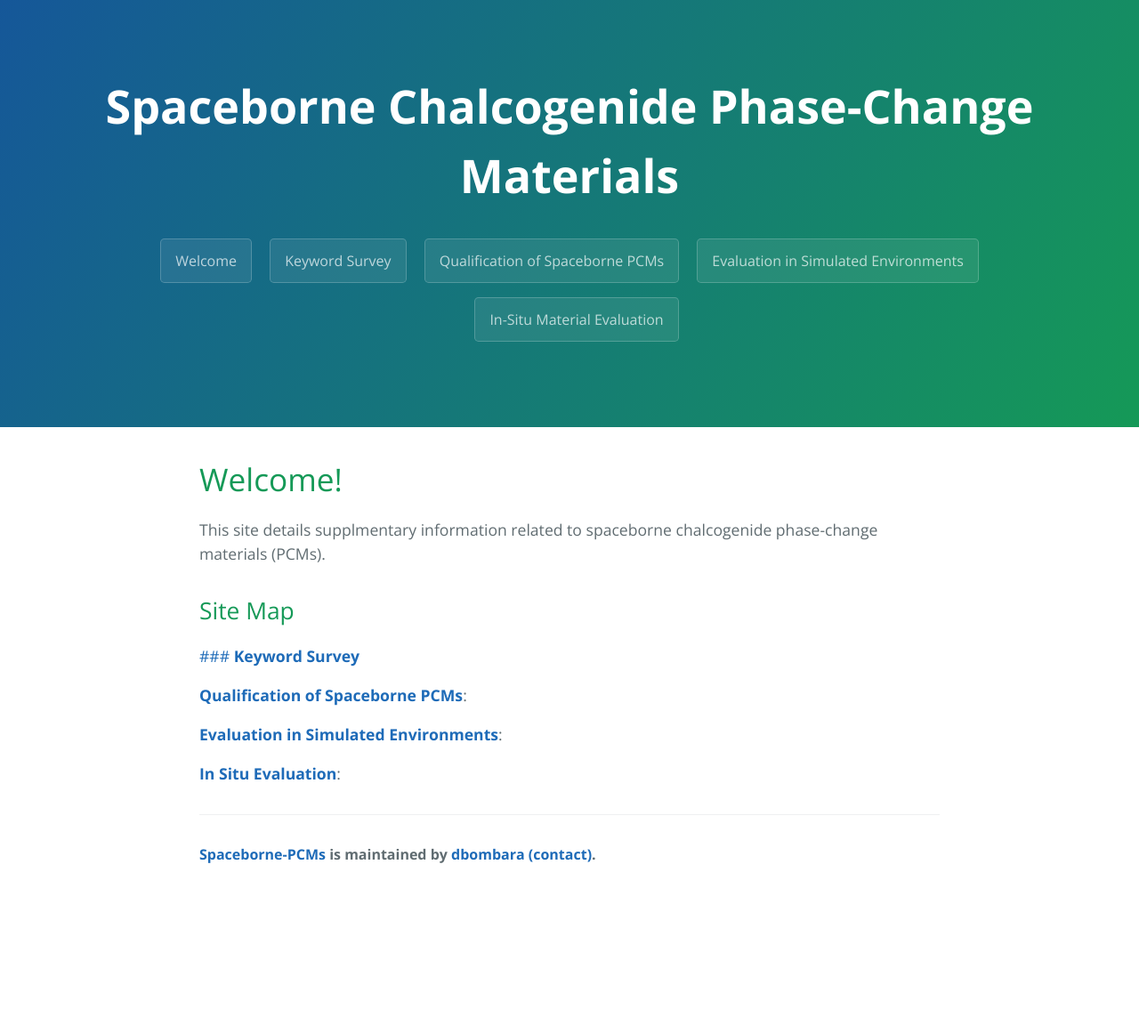
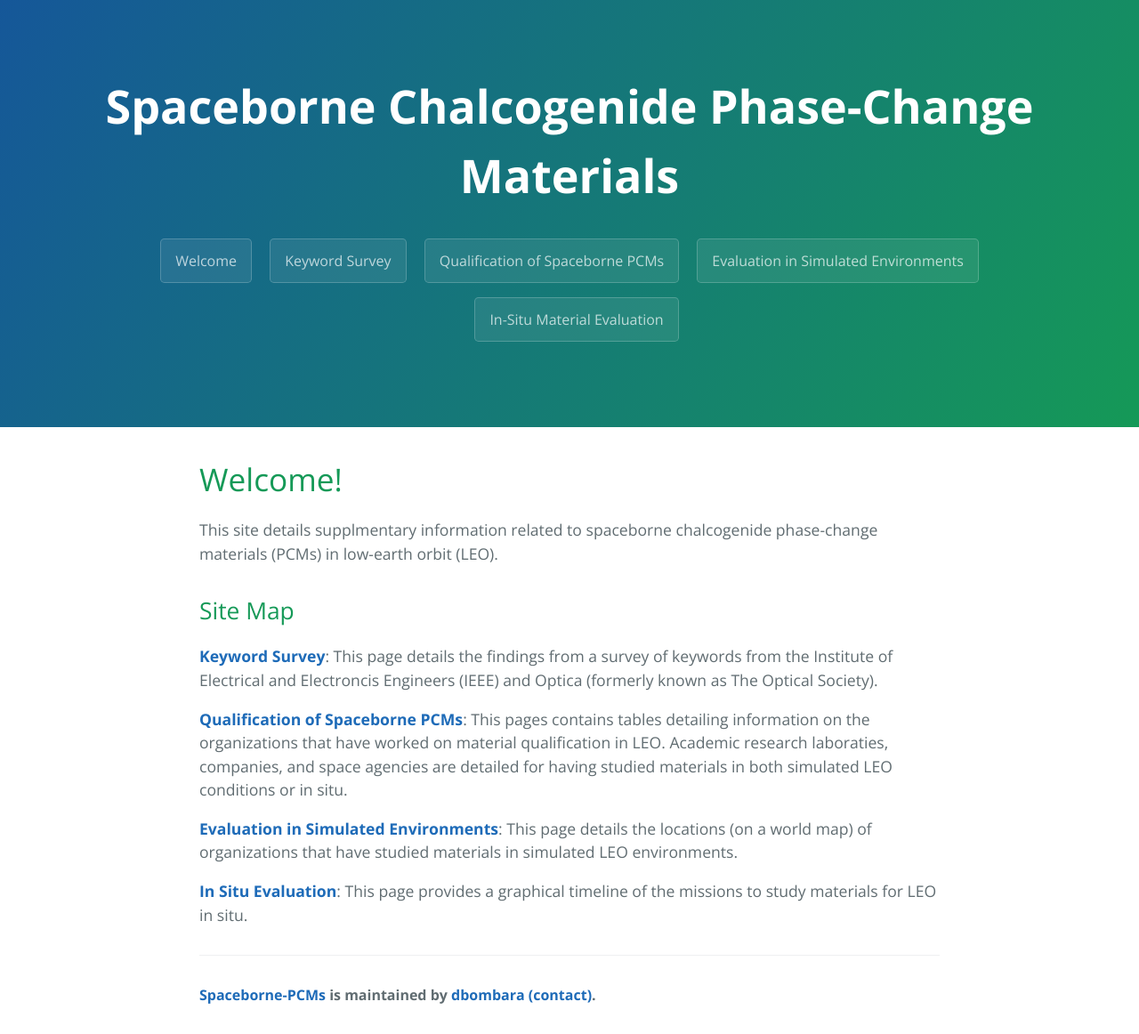
Before and after one commit to Spaceborne-PCMs/Spaceborne-PCMs.github.io, a Jekyll site: the page built from index.md, in a window 1280 px wide. Shown: the whole page at 89% size. Built offline with Jekyll 4.4.1, drawn with Linux system fonts in a browser that asks for light colours; before the commit the page ends 1004 px from its top, so only the background shows below that.

Commit message:
minor changes

```diff
--- a/index.md
+++ b/index.md
@@ -6,13 +6,13 @@ filename: index
 
 # Welcome!
 
-This site details supplmentary information related to spaceborne chalcogenide phase-change materials (PCMs).
+This site details supplmentary information related to spaceborne chalcogenide phase-change materials (PCMs) in low-earth orbit (LEO).
 
 ## Site Map
-[### **Keyword Survey**](https://spaceborne-pcms.github.io/keywordsurvey)
+[**Keyword Survey**](https://spaceborne-pcms.github.io/keywordsurvey): This page details the findings from a survey of keywords from the Institute of Electrical and Electroncis Engineers (IEEE) and Optica (formerly known as The Optical Society).
 
-[**Qualification of Spaceborne PCMs**](https://spaceborne-pcms.github.io/qualification):
+[**Qualification of Spaceborne PCMs**](https://spaceborne-pcms.github.io/qualification): This pages contains tables detailing information on the organizations that have worked on material qualification in LEO. Academic research laboraties, companies, and space agencies are detailed for having studied materials in both simulated LEO conditions or in situ.
 
-[**Evaluation in Simulated Environments**](https://spaceborne-pcms.github.io/simulatedevaluation):
+[**Evaluation in Simulated Environments**](https://spaceborne-pcms.github.io/simulatedevaluation): This page details the locations (on a world map) of organizations that have studied materials in simulated LEO environments.
 
-[**In Situ Evaluation**](https://spaceborne-pcms.github.io/insitu):
+[**In Situ Evaluation**](https://spaceborne-pcms.github.io/insitu): This page provides a graphical timeline of the missions to study materials for LEO in situ.
```
